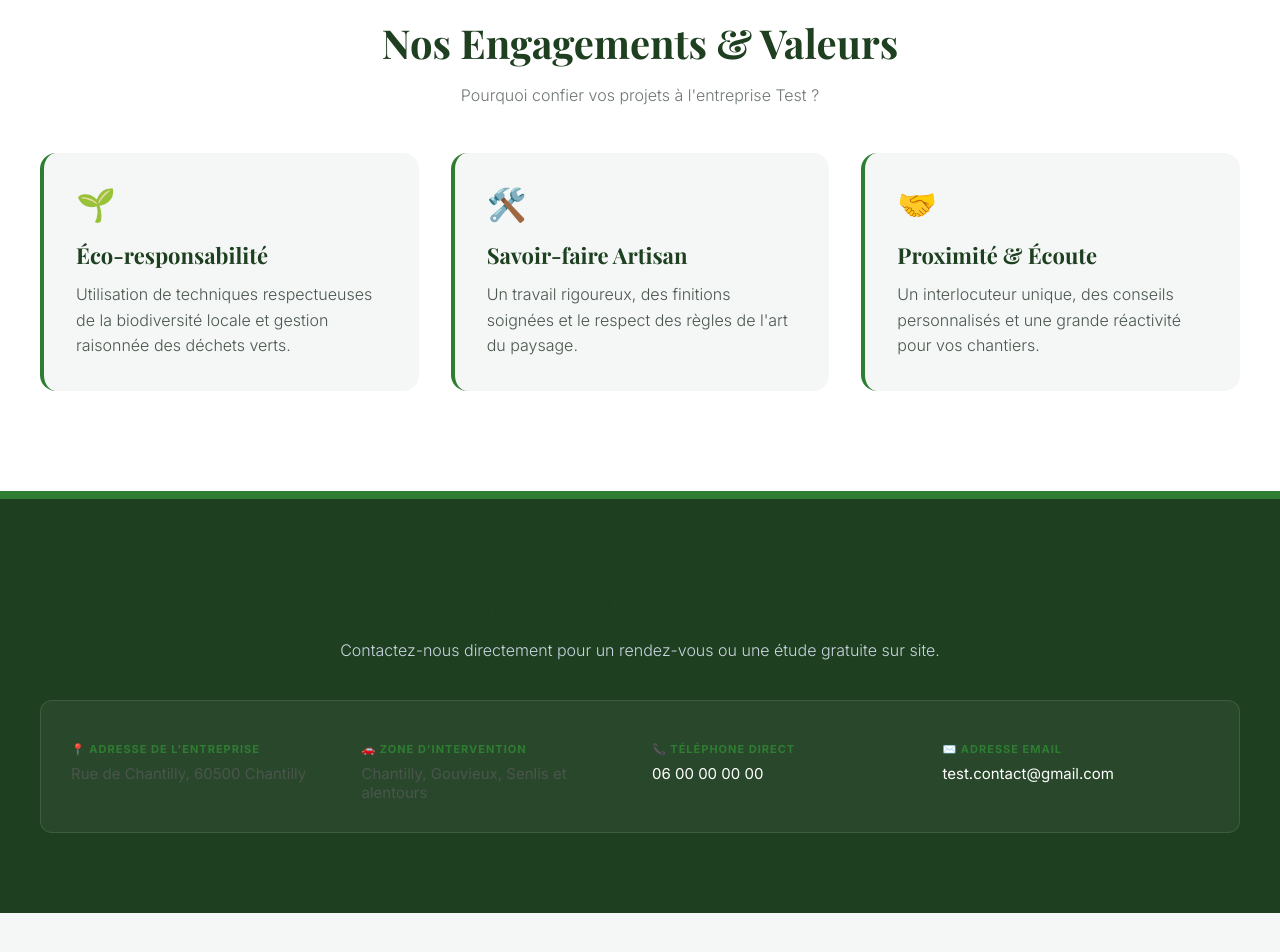
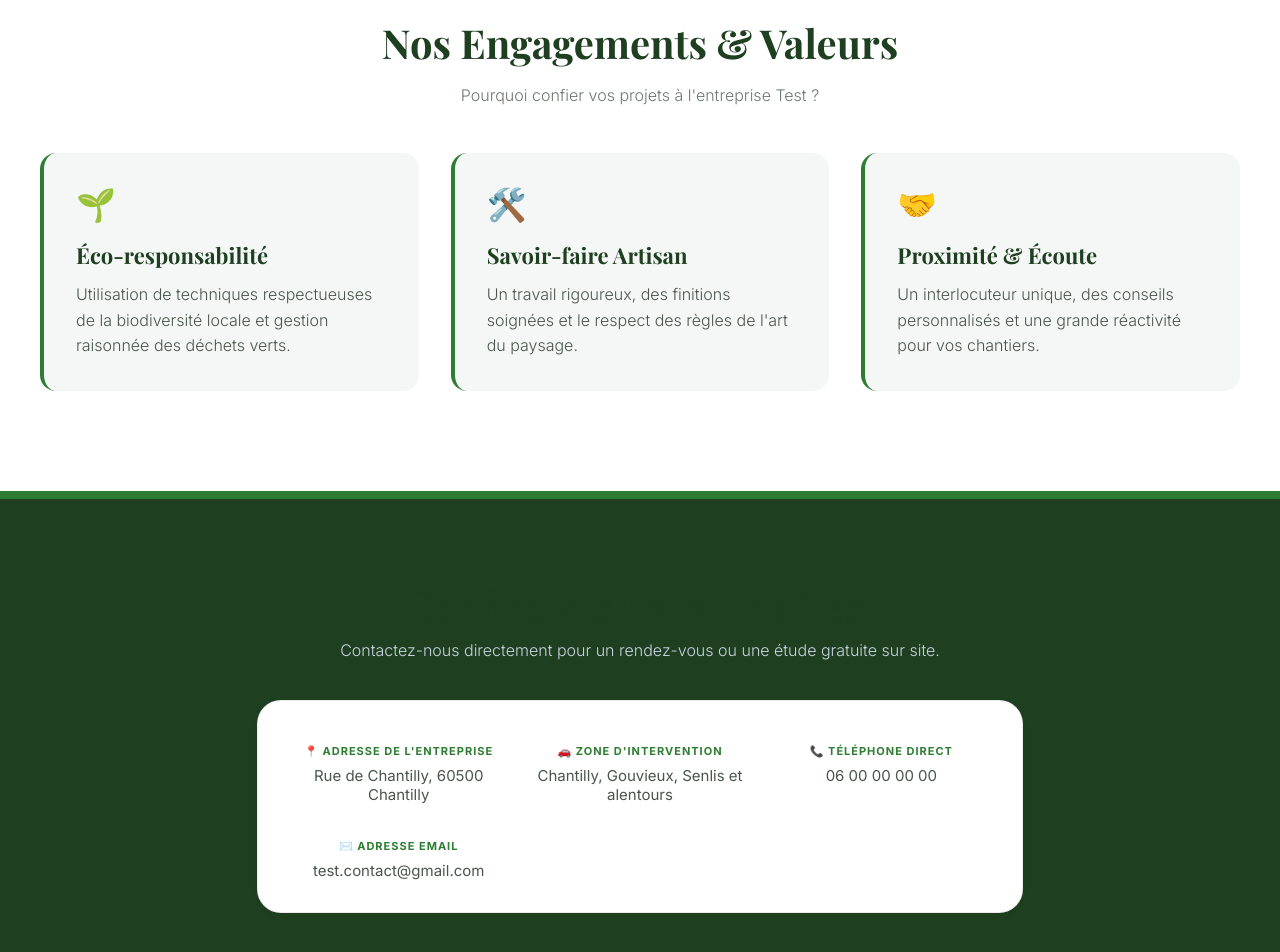
Before and after one commit to luciecreations60/site-demo, a Jekyll site: the page built from paysagiste.html, in a window 1280 px wide and 1400 px high, scrolled down 403 px. Shown: the part 407-1359 px from the top of the window. Built offline with Jekyll 4.4.1, drawn with Linux system fonts in a browser that asks for light colours; before the commit the page ends 1723 px from its top, so only the background shows below that.

Commit message:
Update simple.html

```diff
--- a/_layouts/simple.html
+++ b/_layouts/simple.html
@@ -28,9 +28,9 @@
       .form-group input, .form-group textarea, .form-group select { padding: 12px; border: 1px solid #cbd5e1; border-radius: 8px; font-size: 14px; font-family: inherit; color: #0f172a !important; background-color: #ffffff !important; }
       .btn-submit { width: 100%; padding: 14px; background: var(--primary-color, #0f172a); color: white !important; border: none; border-radius: 8px; font-weight: 600; cursor: pointer; transition: 0.2s; text-align: center; font-size: 15px; }
 
-      /* Grid adaptatif pour les 4 infos de contact en bas */
-      .info-box-4col { display: grid; grid-template-columns: repeat(auto-fit, minmax(200px, 1fr)); gap: 24px; background: rgba(255,255,255,0.05); padding: 30px; border-radius: 12px; border: 1px solid rgba(255,255,255,0.1); margin-top: 40px; text-align: left; }
-      .info-box-4col a { color: #fff; text-decoration: none; transition: 0.2s; }
+      /* Restauration du style d'origine pour l'info-box (grille adaptative sans forçage de fond) */
+      .info-box-4col { display: grid; grid-template-columns: repeat(auto-fit, minmax(200px, 1fr)); gap: 24px; margin-top: 40px; }
+      .info-box-4col a { color: inherit; text-decoration: none; transition: 0.2s; }
       .info-box-4col a:hover { opacity: 0.8; }
 
       @media (max-width: 600px) { .form-row { grid-template-columns: 1fr; } }
@@ -155,7 +155,7 @@
         <h2 class="section-title" style="margin-bottom: 8px;">Confiez vos travaux à <span class="brand-title">{{ client.nom }}</span></h2>
         <p style="color: #cbd5e1; font-weight: 300; margin: 0 0 30px 0;">Contactez-nous directement pour un rendez-vous ou une étude gratuite sur site.</p>
 
-        <!-- Formulaire de Devis avec titres et textes corrigés en sombre -->
+        <!-- Formulaire de Devis -->
         <div id="bloc-formulaire-pro" class="devis-form-container" style="display: none;">
           <h3>Formulaire de demande de devis en ligne</h3>
           <form onsubmit="event.preventDefault(); alert('Démonstration : Formulaire envoyé avec succès !');">
@@ -186,8 +186,8 @@
           </form>
         </div>
 
-        <!-- Bloc d'informations de contact enrichi à 4 colonnes -->
-        <div class="info-box-4col">
+        <!-- Coordonnées d'origine avec classe CSS nettoyée (Conserve l'aspect visuel de base) -->
+        <div class="info-box info-box-4col">
           <div>
             <p class="info-label">📍 ADRESSE DE L'ENTREPRISE</p>
             <p class="info-val" id="footer-adresse">{{ client.adresse }}</p>
@@ -202,7 +202,11 @@
           </div>
           <div>
             <p class="info-label">✉️ ADRESSE EMAIL</p>
-            <p class="info-val"><a href="mailto:{{ client.email | default: 'contact@artisan-digital.fr' }}" id="footer-email">{{ client.email | default: "contact@artisan-digital.fr" }}</a></p>
+            <p class="info-val">
+              <a href="mailto:{{ client.email | default: 'contact@artisan-digital.fr' }}" id="footer-email">
+                {{ client.email | default: "contact@artisan-digital.fr" }}
+              </a>
+            </p>
           </div>
         </div>
 
```
Also changed, not shown: other parts of _layouts/simple.html (+3 -4 lines). Lines whose indentation alone changed are shown as unchanged.
